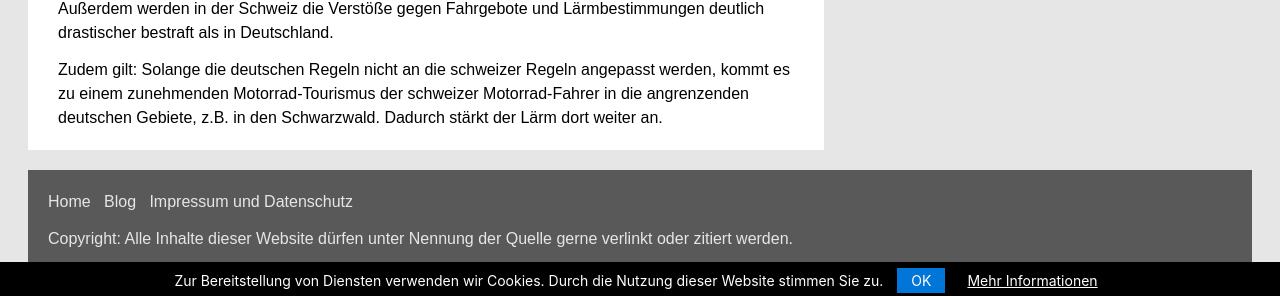
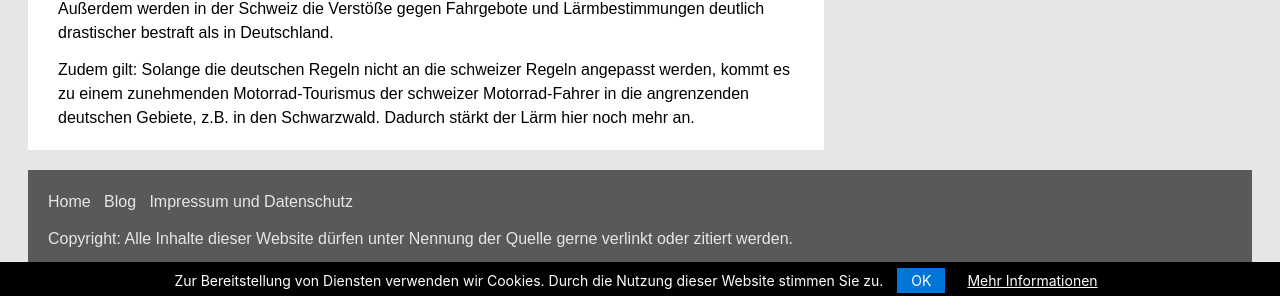
Before and after one commit to rettet-die-stille/rettet-die-stille.github.io, a Jekyll site: the page built from _posts/2020-08-03-was-gegen-motorradlaerm-helfen-wuerde-und-was-nicht.md, in a window 1280 px wide and 900 px high, scrolled down 3188 px. Shown: the part 601-897 px from the top of the window. Built offline with Jekyll 4.4.1, drawn with Linux system fonts in a browser that asks for light colours.

Commit message:
Update 2020-08-03-was-gegen-motorradlaerm-helfen-wuerde-und-was-nicht.md

```diff
--- a/_posts/2020-08-03-was-gegen-motorradlaerm-helfen-wuerde-und-was-nicht.md
+++ b/_posts/2020-08-03-was-gegen-motorradlaerm-helfen-wuerde-und-was-nicht.md
@@ -74,4 +74,4 @@ In der Schweiz gilt für Motorräder außerorts ein Geschwindigkeitslimit von 80
 
 Außerdem werden in der Schweiz die Verstöße gegen Fahrgebote und Lärmbestimmungen deutlich drastischer bestraft als in Deutschland.
 
-Zudem gilt: Solange die deutschen Regeln nicht an die schweizer Regeln angepasst werden, kommt es zu einem zunehmenden Motorrad-Tourismus der schweizer Motorrad-Fahrer in die angrenzenden deutschen Gebiete, z.B. in den Schwarzwald. Dadurch stärkt der Lärm dort weiter an.
+Zudem gilt: Solange die deutschen Regeln nicht an die schweizer Regeln angepasst werden, kommt es zu einem zunehmenden Motorrad-Tourismus der schweizer Motorrad-Fahrer in die angrenzenden deutschen Gebiete, z.B. in den Schwarzwald. Dadurch stärkt der Lärm hier noch mehr an.
```
